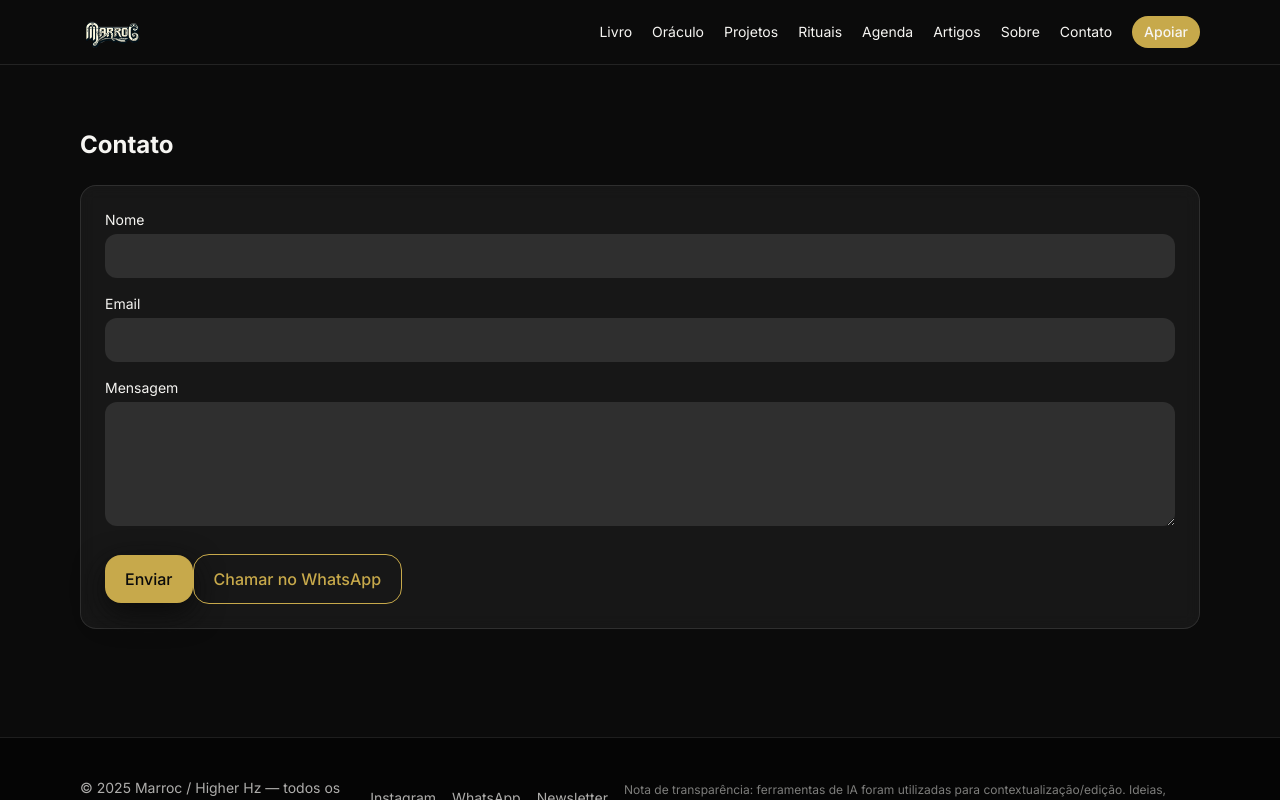
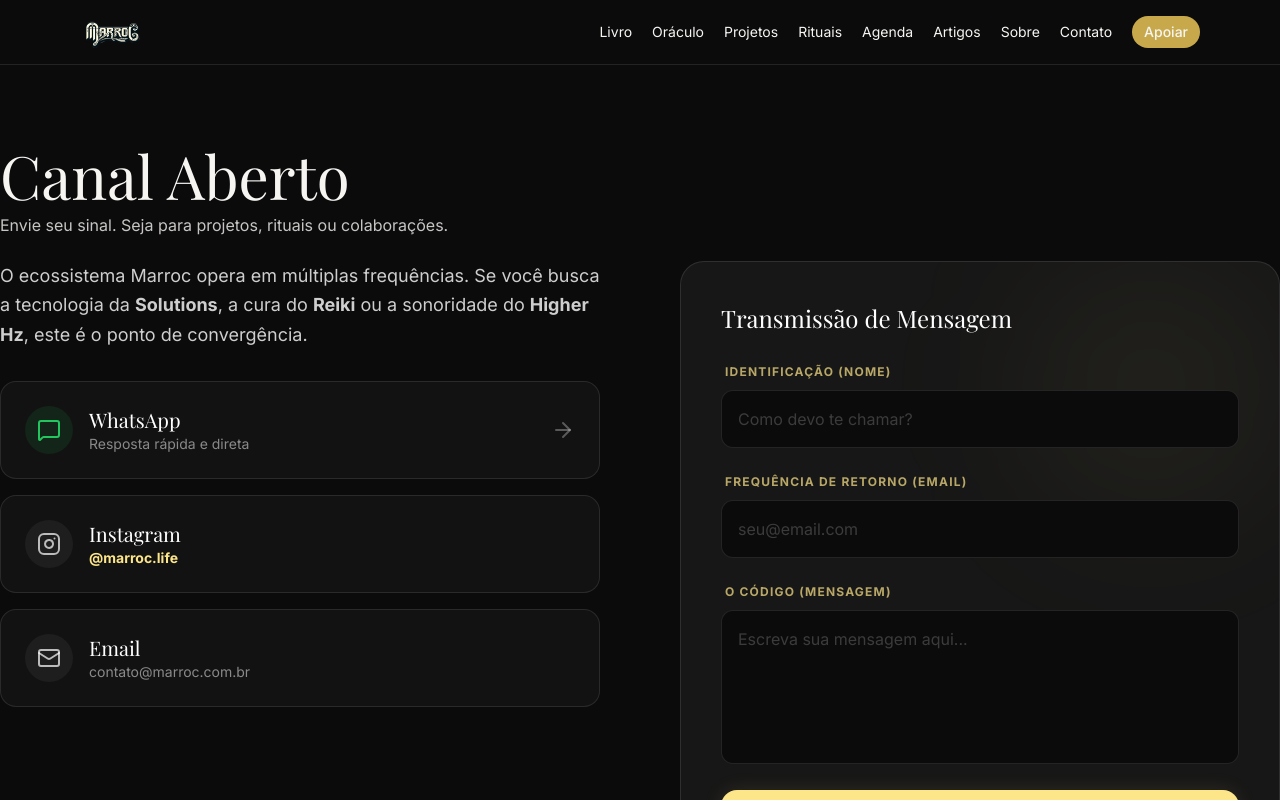
Before and after one commit to marroclife/MarrocSolutions, a Next.js app: page /contato in a window 1280 px wide. Shown: the top 800 px of the page. Built offline with nearby package versions, Linux system fonts and the light colour scheme.

Commit message:
contatoO

```diff
--- a/app/contato/page.tsx
+++ b/app/contato/page.tsx
@@ -1,24 +1,181 @@
+import React from "react";
 import { Section } from "@/components/ui/Section";
+import { Mail, MessageSquare, Send, ArrowRight, Instagram } from "lucide-react";
+// import { prisma } from "@/lib/prisma"; // Descomente quando configurar o banco
+// import { redirect } from "next/navigation";
+
+// --- SERVER ACTION (Lógica do Backend) ---
+async function submitContact(formData: FormData) {
+  "use server";
+
+  const name = formData.get("name") as string;
+  const email = formData.get("email") as string;
+  const message = formData.get("message") as string;
+
+  console.log("Sinal recebido:", { name, email, message });
+
+  // ⚠️ PRISMA: Descomente as linhas abaixo quando tiver sua tabela criada
+  /*
+  await prisma.contact.create({
+    data: {
+      name,
+      email,
+      message,
+      createdAt: new Date(),
+    },
+  });
+  */
+
+  // Opcional: Redirecionar após sucesso
+  // redirect("/contato?success=true");
+}
 
 export default function ContatoPage() {
   return (
-    <Section>
-      <div className="container max-w-xl">
-        <h2 className="text-2xl font-bold mb-4">Contato</h2>
-        <form className="card p-6 mt-6" method="post" action="https://formspree.io/f/your-id">
-          <label className="block text-sm">Nome
-            <input name="name" className="mt-1 w-full rounded-xl bg-white/10 px-4 py-3 outline-none" required />
+    <main className="bg-[#0b0b0b] text-paper min-h-screen">
+
+      {/* Cabeçalho / Hero */}
+      <Section
+        title="Canal Aberto"
+        subtitle="Envie seu sinal. Seja para projetos, rituais ou colaborações."
+        headingLevel="h1"
+        className="pt-16 pb-8 md:pt-20 md:pb-12"
+      >
+        <div className="grid gap-12 lg:grid-cols-2 lg:gap-20">
+
+          {/* COLUNA 1: INFORMAÇÕES E REDES (Mobile First) */}
+          <div className="space-y-8">
+
+            {/* Box de Texto */}
+            <div className="prose prose-invert">
+              <p className="text-lg text-white/80 leading-relaxed">
+                O ecossistema Marroc opera em múltiplas frequências.
+                Se você busca a tecnologia da <strong>Solutions</strong>, a cura do <strong>Reiki</strong> ou
+                a sonoridade do <strong>Higher Hz</strong>, este é o ponto de convergência.
+              </p>
+            </div>
+
+            {/* Cards de Contato Rápido */}
+            <div className="grid gap-4">
+
+              {/* WhatsApp (Destaque Principal - Verde) */}
+              <a
+                href="https://wa.me/5521992669980"
+                target="_blank"
+                rel="noreferrer"
+                className="group flex items-center justify-between p-6 rounded-2xl bg-[#121212] border border-white/10 hover:border-green-500/50 hover:bg-green-500/5 transition-all duration-300"
+              >
+                <div className="flex items-center gap-4">
+                  <div className="bg-green-500/10 p-3 rounded-full text-green-500 group-hover:scale-110 transition-transform">
+                    <MessageSquare size={24} />
+                  </div>
+                  <div>
+                    <h3 className="font-display text-xl text-white">WhatsApp</h3>
+                    <p className="text-sm text-white/50">Resposta rápida e direta</p>
+                  </div>
+                </div>
+                <ArrowRight className="text-white/30 group-hover:text-green-500 group-hover:translate-x-1 transition-all" />
+              </a>
+
+              {/* Instagram (Atualizado para @marroc.life) */}
+              <a
+                href="https://instagram.com/marroc.life"
+                target="_blank"
+                rel="noreferrer"
+                className="group flex items-center gap-4 p-6 rounded-2xl bg-[#121212] border border-white/10 hover:border-amber-200/30 transition-all"
+              >
+                <div className="bg-white/5 p-3 rounded-full text-white/70 group-hover:text-amber-200 transition-colors">
+                  <Instagram size={24} />
+                </div>
+                <div>
+                  <h3 className="font-display text-xl text-white">Instagram</h3>
+                  <p className="text-sm text-amber-200 font-bold">@marroc.life</p>
+                </div>
+              </a>
+
+              {/* Email */}
+              <div className="flex items-center gap-4 p-6 rounded-2xl bg-[#121212] border border-white/10">
+                <div className="bg-white/5 p-3 rounded-full text-white/70">
+                  <Mail size={24} />
+                </div>
+                <div>
+                  <h3 className="font-display text-xl text-white">Email</h3>
+                  <p className="text-sm text-white/50">contato@marroc.com.br</p>
+                </div>
+              </div>
+
+            </div>
+          </div>
+
+          {/* COLUNA 2: FORMULÁRIO (Server Action) */}
+          <div className="bg-white/5 p-6 md:p-10 rounded-3xl border border-white/10 relative overflow-hidden">
+            {/* Efeito de Fundo */}
+            <div className="absolute top-0 right-0 w-64 h-64 bg-amber-200/5 rounded-full blur-[80px] pointer-events-none"></div>
+
+            <h3 className="font-display text-2xl text-white mb-6 relative z-10">
+              Transmissão de Mensagem
+            </h3>
+
+            <form action={submitContact} className="space-y-5 relative z-10">
+
+              <div className="space-y-2">
+                <label htmlFor="name" className="text-xs uppercase tracking-widest text-amber-200/70 font-bold ml-1">
+                  Identificação (Nome)
                 </label>
-          <label className="block text-sm mt-4">Email
-            <input type="email" name="email" className="mt-1 w-full rounded-xl bg-white/10 px-4 py-3 outline-none" required />
+                <input
+                  type="text"
+                  name="name"
+                  id="name"
+                  required
+                  placeholder="Como devo te chamar?"
+                  className="w-full bg-[#0b0b0b] border border-white/10 rounded-xl px-4 py-4 text-white focus:outline-none focus:border-amber-200/50 focus:ring-1 focus:ring-amber-200/50 transition-all placeholder:text-white/20"
+                />
+              </div>
+
+              <div className="space-y-2">
+                <label htmlFor="email" className="text-xs uppercase tracking-widest text-amber-200/70 font-bold ml-1">
+                  Frequência de Retorno (Email)
                 </label>
-          <label className="block text-sm mt-4">Mensagem
-            <textarea name="message" rows={5} className="mt-1 w-full rounded-xl bg-white/10 px-4 py-3 outline-none" required />
+                <input
+                  type="email"
+                  name="email"
+                  id="email"
+                  required
+                  placeholder="seu@email.com"
+                  className="w-full bg-[#0b0b0b] border border-white/10 rounded-xl px-4 py-4 text-white focus:outline-none focus:border-amber-200/50 focus:ring-1 focus:ring-amber-200/50 transition-all placeholder:text-white/20"
+                />
+              </div>
+
+              <div className="space-y-2">
+                <label htmlFor="message" className="text-xs uppercase tracking-widest text-amber-200/70 font-bold ml-1">
+                  O Código (Mensagem)
                 </label>
-          <button className="btn btn-primary mt-6" type="submit">Enviar</button>
-          <a className="btn btn-outline mt-3" href="https://wa.me/5521992669980" target="_blank" rel="noreferrer">Chamar no WhatsApp</a>
+                <textarea
+                  name="message"
+                  id="message"
+                  required
+                  rows={5}
+                  placeholder="Escreva sua mensagem aqui..."
+                  className="w-full bg-[#0b0b0b] border border-white/10 rounded-xl px-4 py-4 text-white focus:outline-none focus:border-amber-200/50 focus:ring-1 focus:ring-amber-200/50 transition-all placeholder:text-white/20 resize-none"
+                />
+              </div>
+
+              <button
+                type="submit"
+                className="w-full btn bg-amber-200 text-black font-bold hover:bg-amber-100 py-4 rounded-xl flex items-center justify-center gap-2 mt-4 hover:scale-[1.02] active:scale-[0.98] transition-all shadow-[0_0_20px_rgba(253,230,138,0.1)]"
+              >
+                Enviar Transmissão <Send size={18} />
+              </button>
+
+              <p className="text-xs text-center text-white/30 pt-2">
+                * Seus dados estão protegidos pelo Guardião.
+              </p>
+
             </form>
           </div>
+
+        </div>
       </Section>
+    </main>
   );
 }
```
Lines whose indentation alone changed are shown as unchanged.
